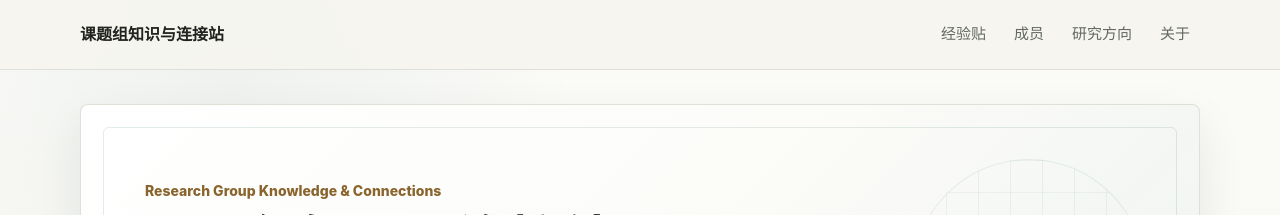
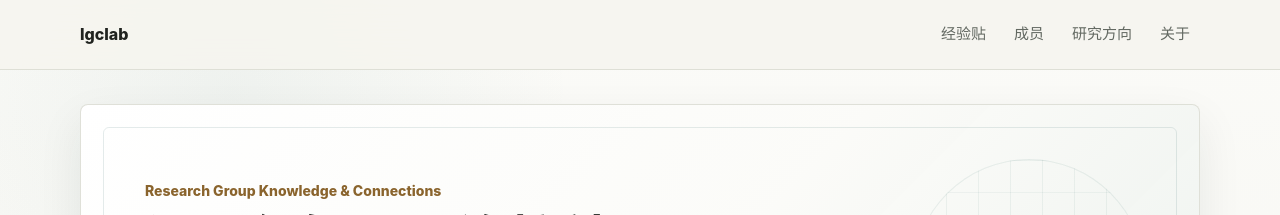
Before and after one commit to lgclab/lgclab.github.io, a Jekyll site: the page built from index.md, in a window 1280 px wide. Shown: the top 215 px of the page. Built offline with Jekyll 4.4.1, drawn with Linux system fonts in a browser that asks for light colours.

Commit message:
Change site title from '课题组知识与连接站' to 'lgclab'

```diff
--- a/_config.yml
+++ b/_config.yml
@@ -1,4 +1,4 @@
-title: "课题组知识与连接站"
+title: "lgclab"
 lang: zh-CN
 timezone: Asia/Shanghai
 url: "https://lgclab.github.io"
```
